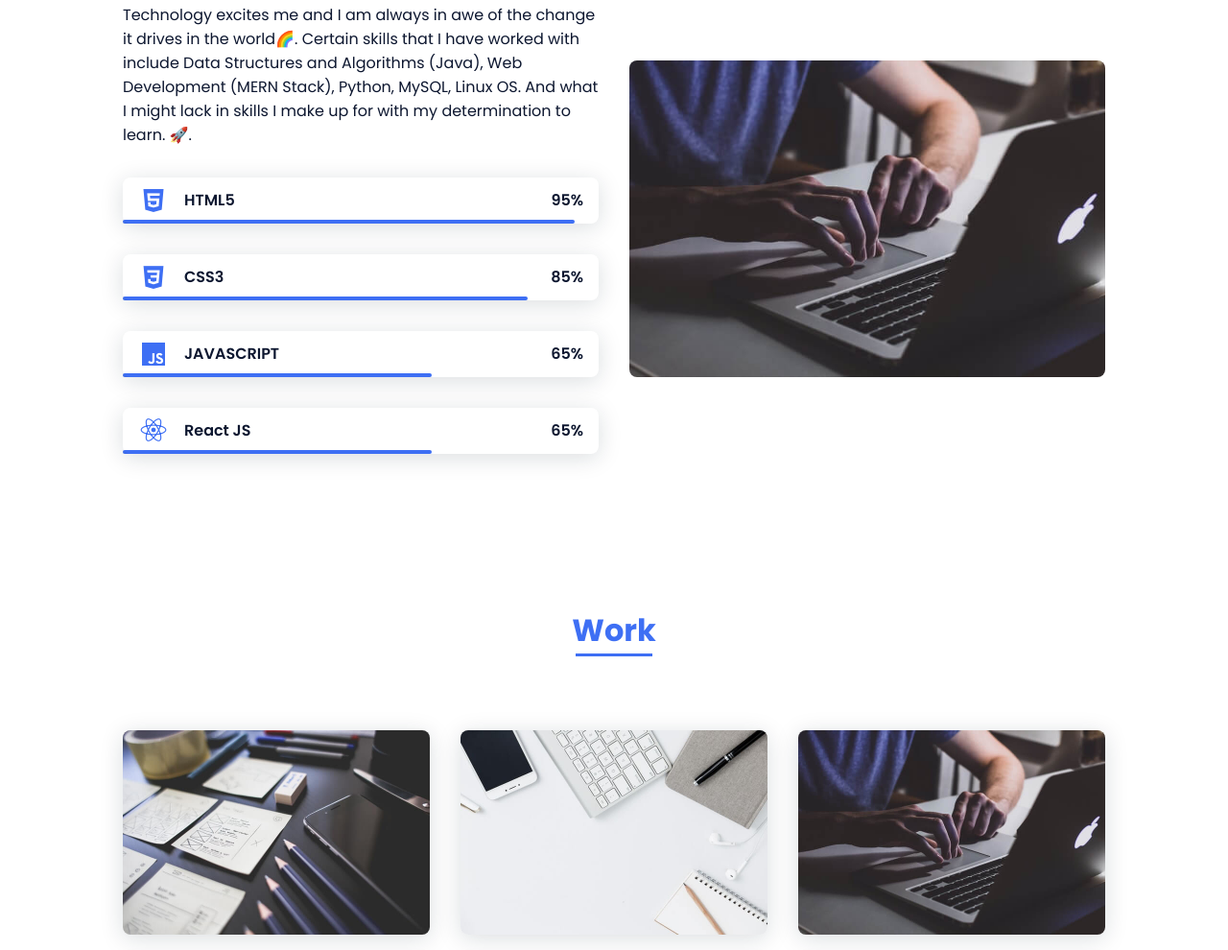
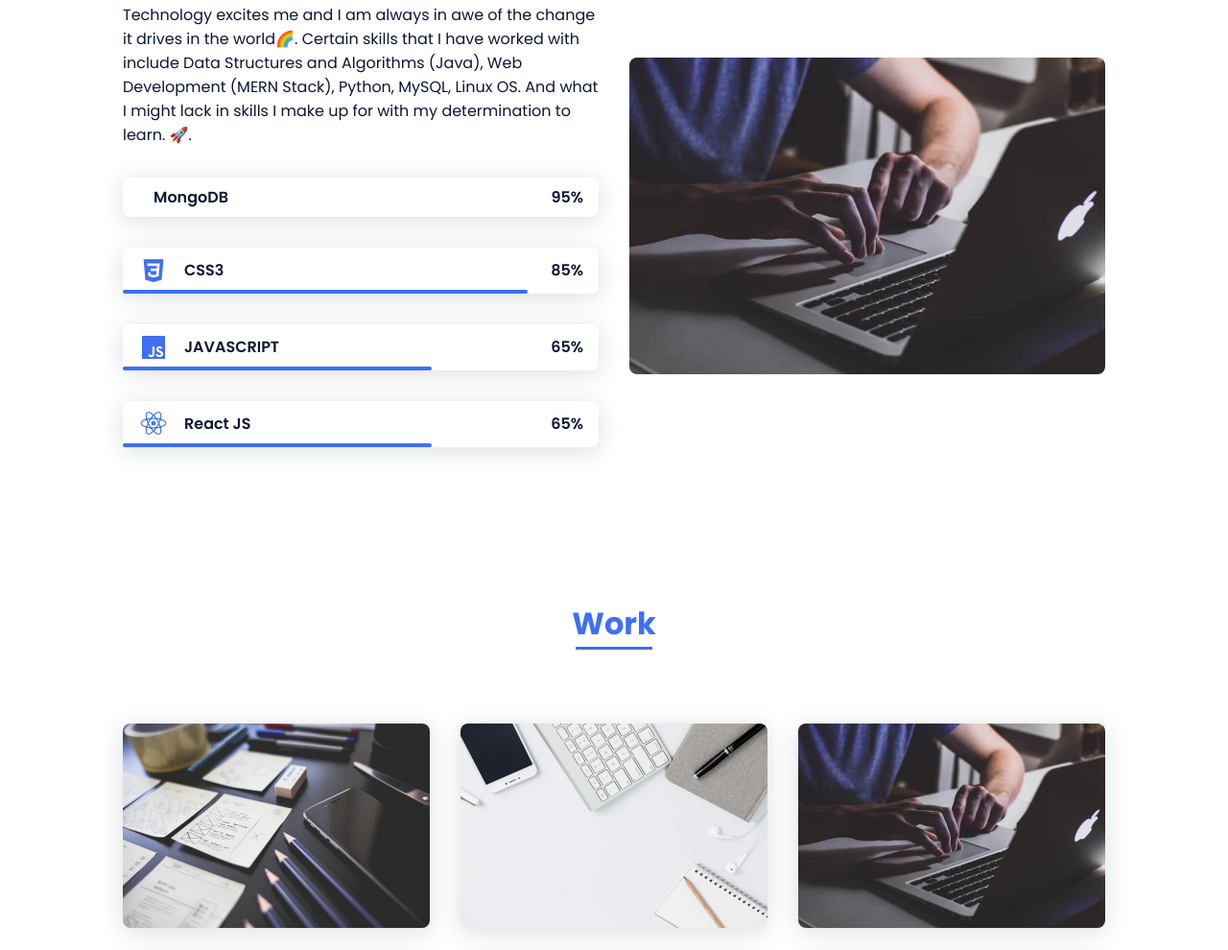
Before and after one commit to narmadagogineni/Portfolio-Website, a plain HTML site: page index.html in a window 1280 px wide. Shown: the part 1594-2584 px from the top of the page at 96% size. Drawn offline with nearby package versions, Linux system fonts and the light colour scheme.

Commit message:
Update index.html

```diff
--- a/index.html
+++ b/index.html
@@ -87,10 +87,10 @@ i<!DOCTYPE html>
                         <p class="skills__text">Technology excites me and I am always in awe of the change it drives in the world🌈. Certain skills that I have worked with include Data Structures and Algorithms (Java), Web Development (MERN Stack), Python, MySQL, Linux OS. And what I might lack in skills I make up for with my determination to learn. 🚀.</p>
                         <div class="skills__data">
                             <div class="skills__names">
-                                <i class='bx bxl-html5 skills__icon'></i>
-                                <span class="skills__name">HTML5</span>
+                                <i class='bx bxl-MongoDB skills__icon'></i>
+                                <span class="skills__name">MongoDB</span>
                             </div>
-                            <div class="skills__bar skills__html">
+                            <div class="skills__bar skills__mongodb">
 
                             </div>
                             <div>
```
